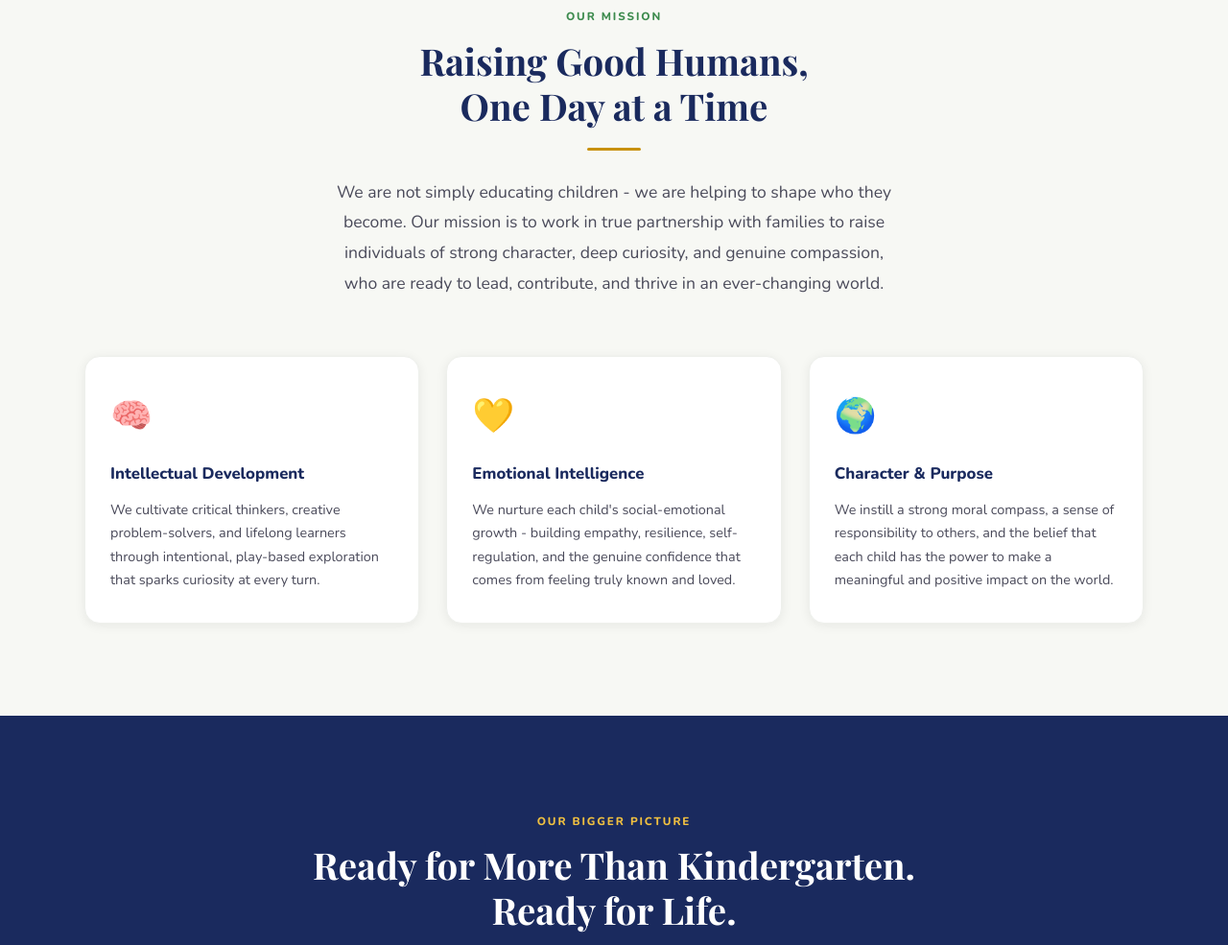
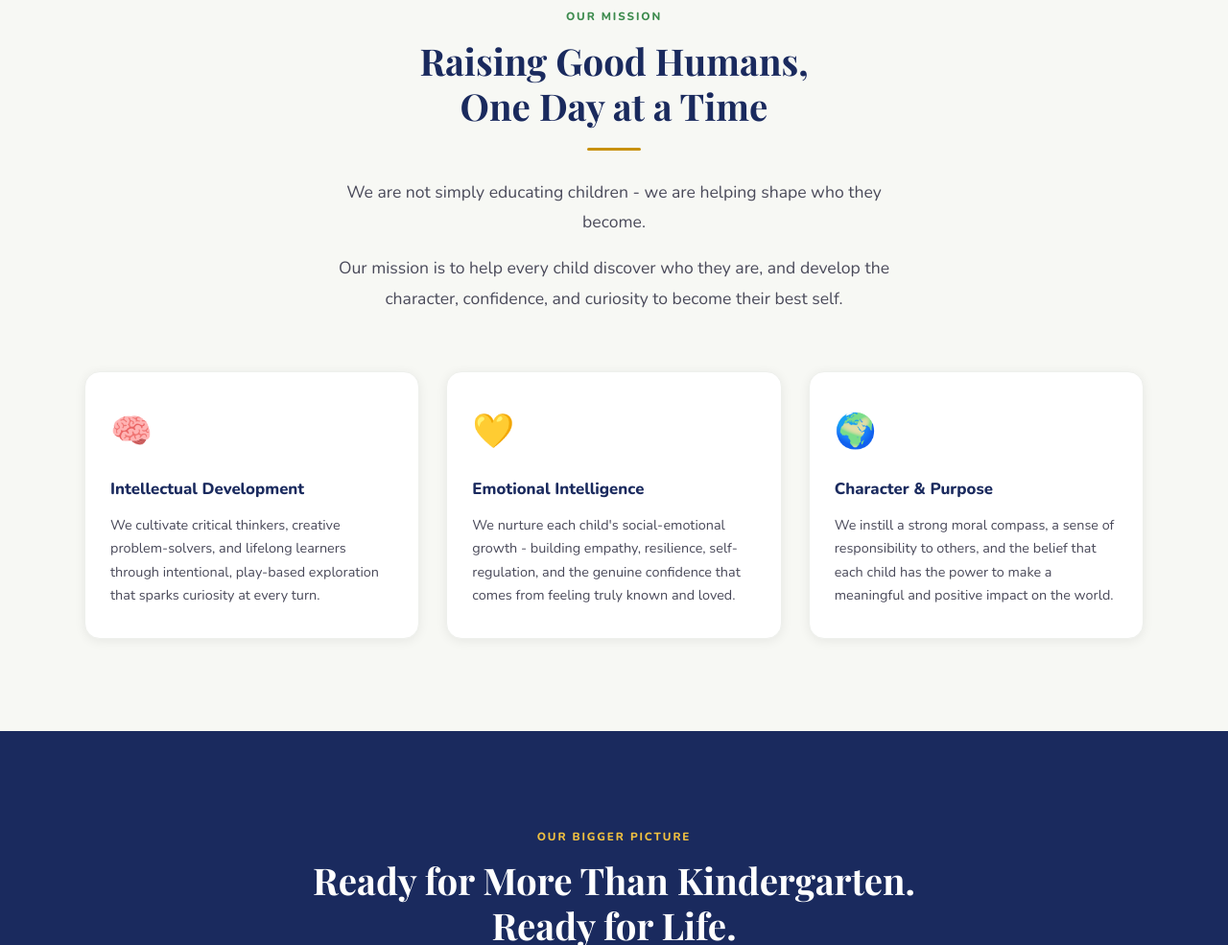
Before and after one commit to therosspreschool/therosspreschool-site, a plain HTML site: page about.html in a window 1280 px wide. Shown: the part 1548-2533 px from the top of the page at 96% size. Drawn offline with nearby package versions, Linux system fonts and the light colour scheme.

Commit message:
Update mission statement on About page
Replaced the old mission paragraph with the new two-sentence mission:
"We are not simply educating children - we are helping shape who they become.
Our mission is to help every child discover who they are, and develop the
character, confidence, and curiosity to become their best self."

Co-Authored-By: Claude Sonnet 4.6 <noreply@anthropic.com>

```diff
--- a/about.html
+++ b/about.html
@@ -98,7 +98,8 @@
     <span class="eyebrow">Our Mission</span>
     <h2 class="headline" style="margin: 0 auto 12px;">Raising Good Humans,<br>One Day at a Time</h2>
     <div class="divider divider-gold divider-center"></div>
-    <p class="lead lead-center" style="margin-bottom: 60px;">We are not simply educating children  -  we are helping to shape who they become. Our mission is to work in true partnership with families to raise individuals of strong character, deep curiosity, and genuine compassion, who are ready to lead, contribute, and thrive in an ever-changing world.</p>
+    <p class="lead lead-center" style="margin-bottom: 16px;">We are not simply educating children  -  we are helping shape who they become.</p>
+    <p class="lead lead-center" style="margin-bottom: 60px;">Our mission is to help every child discover who they are, and develop the character, confidence, and curiosity to become their best self.</p>
   </div>
   <div class="container">
     <div class="icon-box-grid">
```
